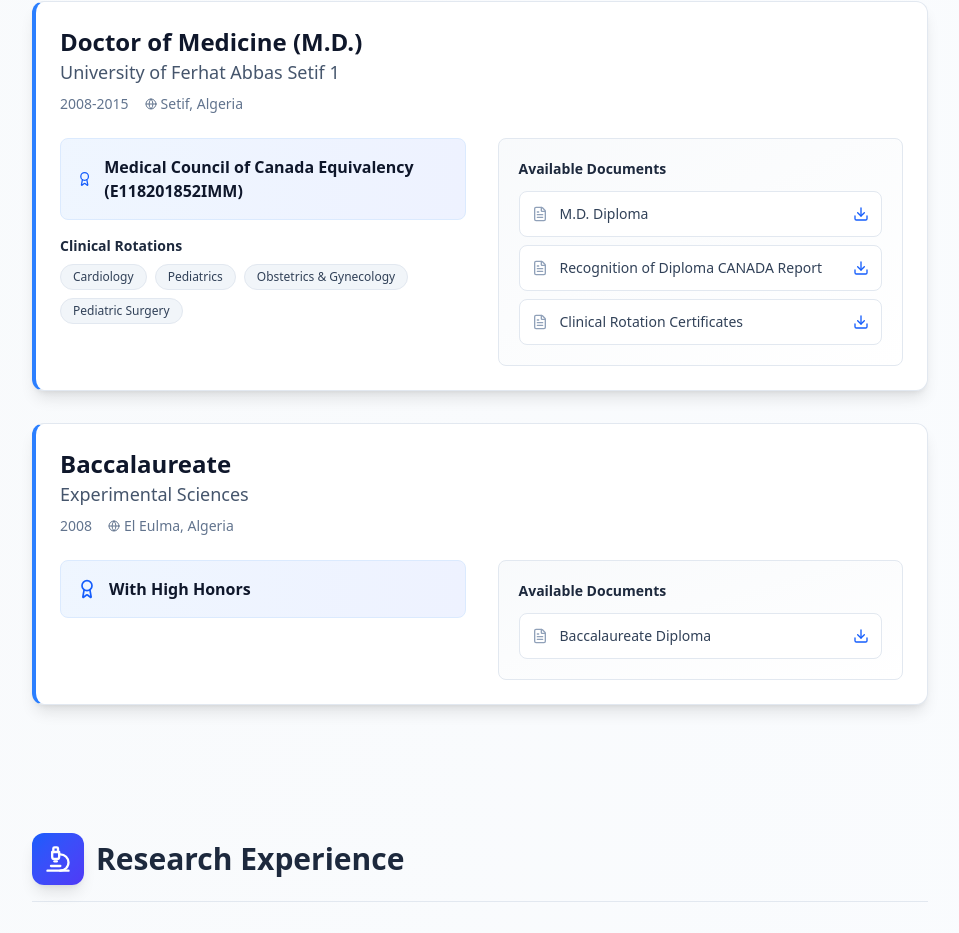
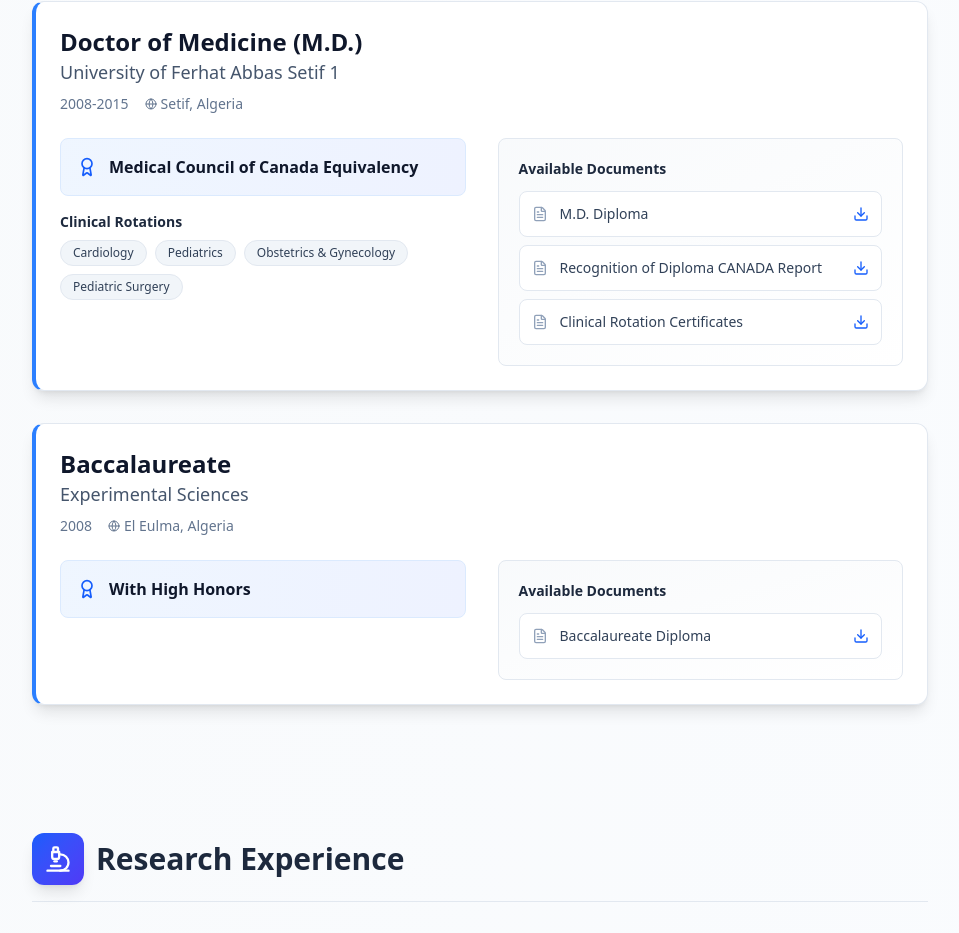
Before and after one commit to Hich00b/portfolio, a React (Vite) app: page / in a window 1280 px wide. Shown: the part 2436-3369 px from the top of the page, without its empty margins (304-1263 px from the left). Built offline with nearby package versions, Linux system fonts and the light colour scheme.

Commit message:
Update App.jsx canadian equivalency title

```diff
--- a/src/App.jsx
+++ b/src/App.jsx
@@ -54,7 +54,7 @@ const educationData = [
     degree: "Doctor of Medicine (M.D.)",
     institution: "University of Ferhat Abbas Setif 1",
     period: "2008-2015",
-    honors: "Medical Council of Canada Equivalency (E118201852IMM)",
+    honors: "Medical Council of Canada Equivalency",
     rotations: ["Cardiology", "Pediatrics", "Obstetrics & Gynecology", "Pediatric Surgery"],
     location: "Setif, Algeria",
     documents: [
```
